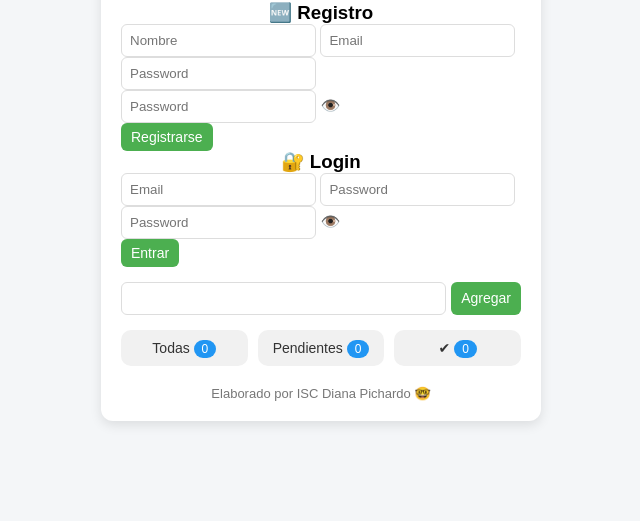
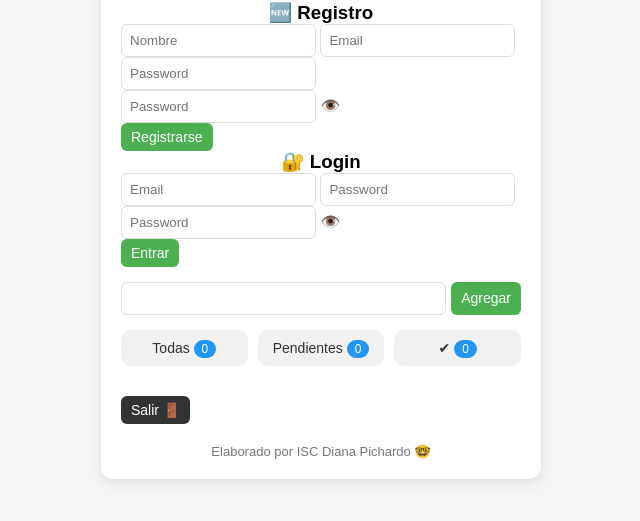
Before and after one commit to DianaPichardo03/backend-todo, a plain HTML site: page Frontend/index.html in a window 1280 px wide. Shown: the part 147-668 px from the top of the page, without its empty margins (319-959 px from the left). Drawn offline with Linux system fonts and the light colour scheme.

Commit message:
boton de salir

```diff
--- a/Frontend/app.js
+++ b/Frontend/app.js
@@ -229,3 +229,12 @@ function toggleLoginPassword() {
     pass.type = "password";
   }
 }
+function logout() {
+  localStorage.removeItem("token");
+
+  tareasGlobal = [];
+
+  document.getElementById("lista").innerHTML = "";
+  document.getElementById("loginBox").style.display = "block";
+  document.getElementById("app").style.display = "none";
+}
--- a/Frontend/index.html
+++ b/Frontend/index.html
@@ -66,6 +66,8 @@
 
     <ul id="lista"></ul>
 </div>
+<button class="btn-logout" onclick="logout()">Salir 🚪</button>
+
 <footer class="footer">
       Elaborado por ISC Diana Pichardo 🤓
     </footer>
--- a/Frontend/style.css
+++ b/Frontend/style.css
@@ -165,3 +165,13 @@ li:hover {
   color: #000;
   transform: scale(1.2);
 }
+
+.btn-logout {
+  background: #333;
+  color: white;
+  margin-top: 10px;
+}
+
+.btn-logout:hover {
+  background: black;
+}
```
